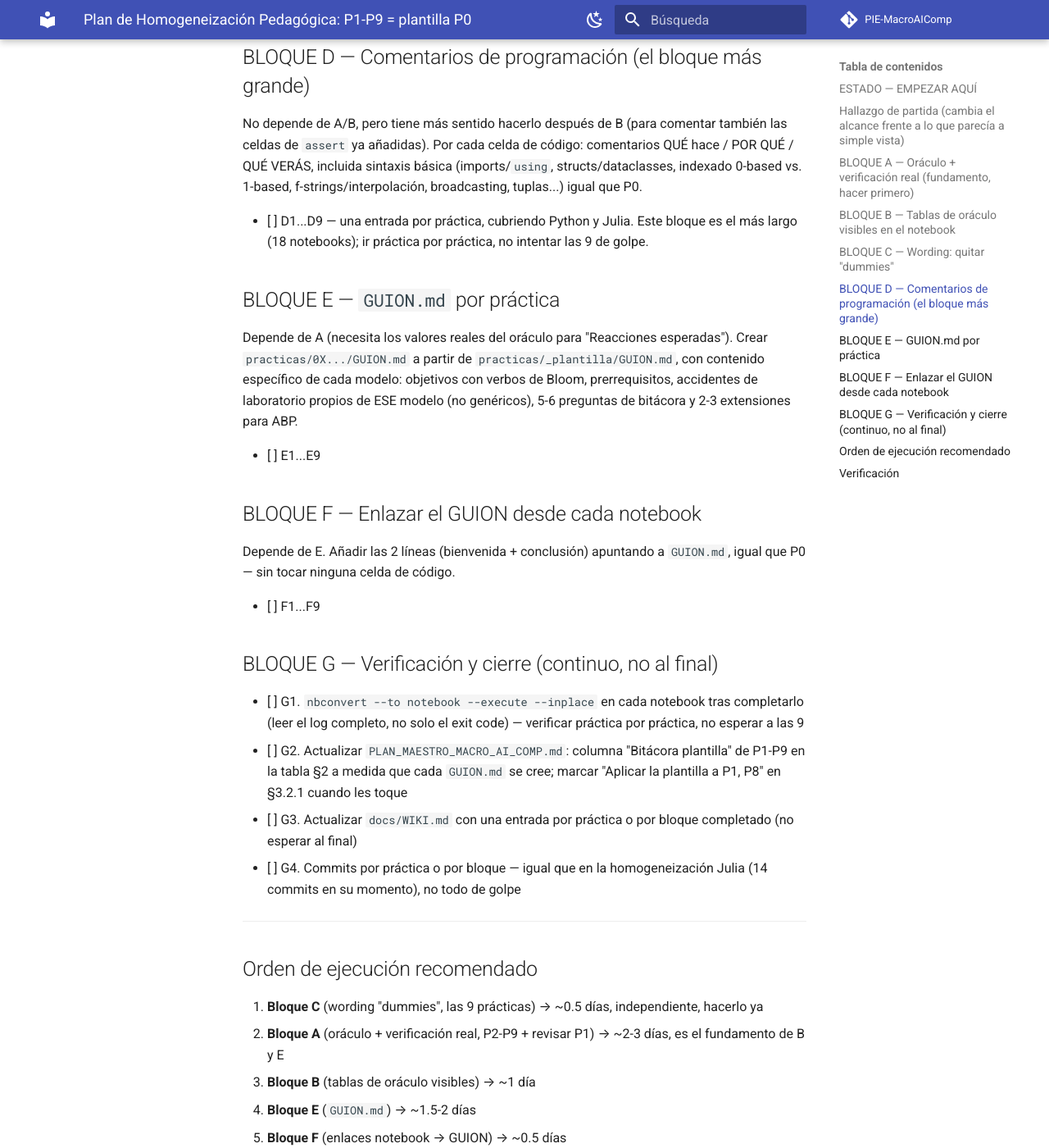
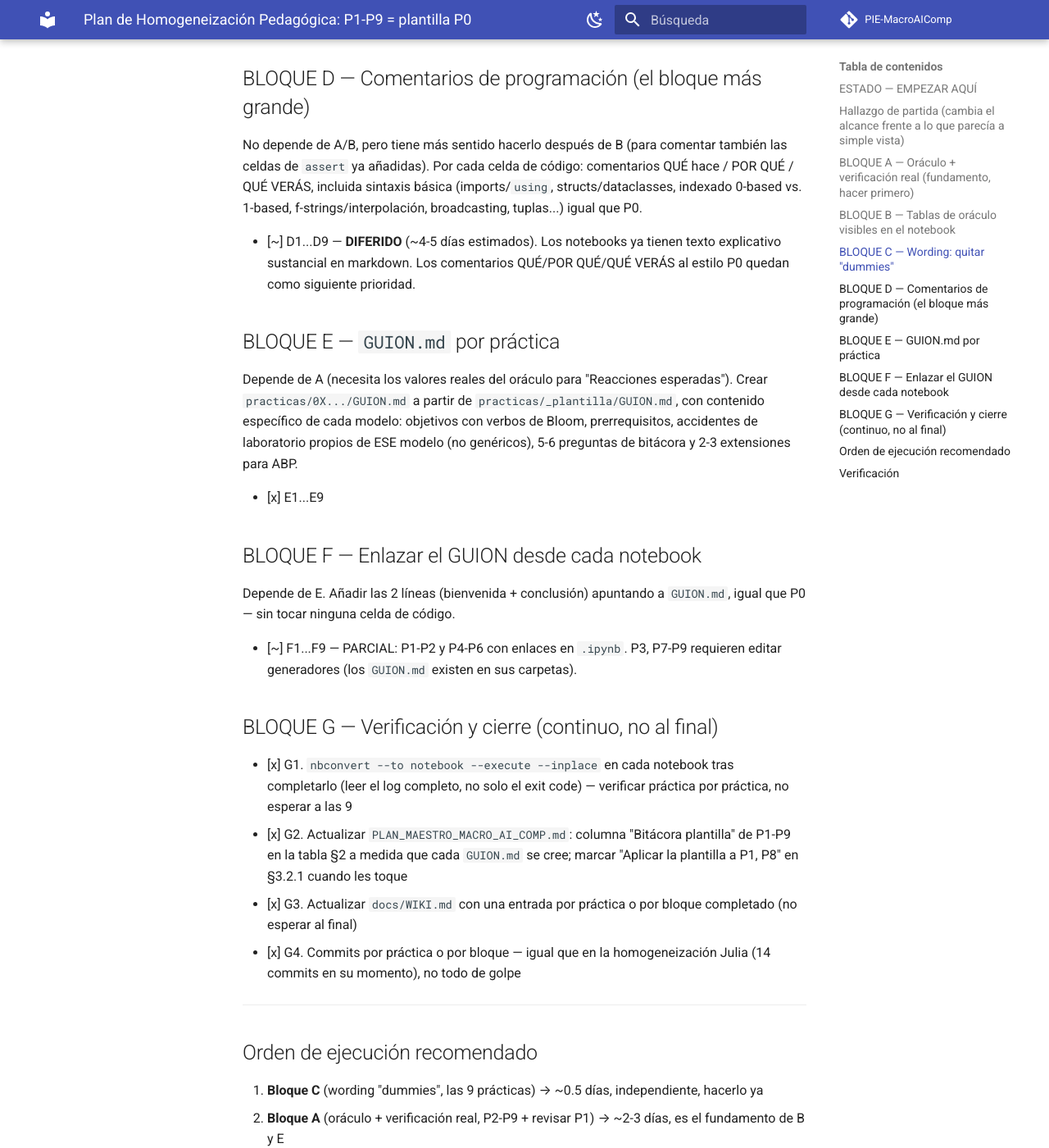
Before and after one commit to OcBSmith/PIE-Economics, an MkDocs documentation site: the page built from docs/PLAN_HOMOGENEIZACION_PEDAGOGICA.md, in a window 1280 px wide and 1400 px high, scrolled down 3151 px. Shown: the whole window at 82% size. Built offline with MkDocs 1.6.1 and Material for MkDocs 9.7.7, drawn with Linux system fonts in a browser that asks for light colours; comment, search, counter and statistics services are not loaded; some of the changed text lies outside the part shown.

Commit message:
docs: actualizar checkboxes y documentacion del plan de homogeneizacion pedagogica
Co-Authored-By: Claude <noreply@anthropic.com>

```diff
--- a/docs/PLAN_HOMOGENEIZACION_PEDAGOGICA.md
+++ b/docs/PLAN_HOMOGENEIZACION_PEDAGOGICA.md
@@ -11,9 +11,9 @@
 
 ## ESTADO — EMPEZAR AQUÍ
 
-**P0 completo** (referencia, no tocar salvo bugs reales). **P1-P9: nada
-empezado todavía.** Empezar por el Bloque C (rápido e independiente) y el
-Bloque A (fundamento de todo lo demás).
+**P0 completo** (referencia, no tocar salvo bugs reales). **Sesión 23 (2026-06-22):
+Bloques A, B, C, E, G completos. Bloque F parcial. Bloque D diferido.**
+Ver commit `b5926e0` para el detalle completo.
 
 ---
 
@@ -55,15 +55,15 @@ Bloque A (fundamento de todo lo demás).
 
 ## BLOQUE A — Oráculo + verificación real (fundamento, hacer primero)
 
-- [ ] A1. P2 (Dornbusch): crear `practicas/02-overshooting-dornbusch/oraculo.md` a partir de `test_dornbusch.py` (SS, autovalores, shock monetario con overshooting) + Apéndice F (DYNARE); añadir celdas `assert`/`@assert` en `python.ipynb` y `julia.ipynb`
-- [ ] A2. P3 (consumo-ahorro): `oraculo.md` desde `test_consumption_savings.py` + Apéndices G/H; asserts en ambos notebooks
-- [ ] A3. P4 (consumo-ocio): `oraculo.md` desde `test_consumption_leisure.py` + Apéndice I; asserts
-- [ ] A4. P5 (gobierno fiscal): `oraculo.md` desde `test_fiscal_policy.py` + Apéndice J; asserts (cuidado: P5 tiene 3 sub-escenarios — lump-sum, distorsionador, Seguridad Social — el oráculo debe cubrir los 3)
-- [ ] A5. P6 (Tobin Q): `oraculo.md` desde `test_tobin_q.py` + Apéndice K (DYNARE); asserts
-- [ ] A6. P7 (DGE básico): `oraculo.md` desde `test_dge.py` + Apéndices L/M/N; asserts (cubrir tanto Blanchard-Khan como la simulación no lineal, ya que el notebook compara ambas)
-- [ ] A7. P8 (Solow-Swan): `oraculo.md` desde `test_growth.py` + Apéndice O; asserts
-- [ ] A8. P9 (Ramsey): `oraculo.md` desde `test_ramsey.py` + Apéndice P (DYNARE); asserts
-- [ ] A9. P1 (IS-LM): comprobar si `python.ipynb`/`julia.ipynb` ya verifican contra el `oraculo.md` existente con un `assert` real; si no, añadirlo (no asumir que por tener `oraculo.md` ya está verificado en código)
+- [x] A1. P2 (Dornbusch): crear `practicas/02-overshooting-dornbusch/oraculo.md` a partir de `test_dornbusch.py` (SS, autovalores, shock monetario con overshooting) + Apéndice F (DYNARE); añadir celdas `assert`/`@assert` en `python.ipynb` y `julia.ipynb`
+- [x] A2. P3 (consumo-ahorro): `oraculo.md` desde `test_consumption_savings.py` + Apéndices G/H; asserts en ambos notebooks
+- [x] A3. P4 (consumo-ocio): `oraculo.md` desde `test_consumption_leisure.py` + Apéndice I; asserts
+- [x] A4. P5 (gobierno fiscal): `oraculo.md` desde `test_fiscal_policy.py` + Apéndice J; asserts (cuidado: P5 tiene 3 sub-escenarios — lump-sum, distorsionador, Seguridad Social — el oráculo debe cubrir los 3)
+- [x] A5. P6 (Tobin Q): `oraculo.md` desde `test_tobin_q.py` + Apéndice K (DYNARE); asserts
+- [x] A6. P7 (DGE básico): `oraculo.md` desde `test_dge.py` + Apéndices L/M/N; asserts (cubrir tanto Blanchard-Khan como la simulación no lineal, ya que el notebook compara ambas)
+- [x] A7. P8 (Solow-Swan): `oraculo.md` desde `test_growth.py` + Apéndice O; asserts
+- [x] A8. P9 (Ramsey): `oraculo.md` desde `test_ramsey.py` + Apéndice P (DYNARE); asserts
+- [x] A9. P1 (IS-LM): comprobar si `python.ipynb`/`julia.ipynb` ya verifican contra el `oraculo.md` existente con un `assert` real; si no, añadirlo (no asumir que por tener `oraculo.md` ya está verificado en código)
 
 ## BLOQUE B — Tablas de oráculo visibles en el notebook
 
@@ -71,14 +71,14 @@ Depende de A. Para P1-P9: extender (o crear) la celda markdown de
 verificación con la tabla completa de `oraculo.md`, igual que las
 Secciones 4 y 8 de P0 (que son el modelo a seguir literalmente).
 
-- [ ] B1...B9 — una por práctica (P1 a P9)
+- [x] B1...B9 — una por práctica (P1 a P9)
 
 ## BLOQUE C — Wording: quitar "dummies"
 
 Independiente del resto, se puede hacer ya, en paralelo a todo. Cambiar
 "GUÍA RÁPIDA PARA DUMMIES" → "GUÍA RÁPIDA DE INICIO" (mismo texto que P0).
 
-- [ ] C1...C9 — `python.ipynb` y `julia.ipynb` de cada práctica (18
+- [x] C1...C9 — `python.ipynb` y `julia.ipynb` de cada práctica (18
   archivos). En P3-P9 (Python) y P1-P9 (Julia) editar el **generador**, no
   solo el `.ipynb`; en P1-P2 (Python) editar el `.ipynb` directamente.
 
@@ -90,9 +90,9 @@ código: comentarios QUÉ hace / POR QUÉ / QUÉ VERÁS, incluida sintaxis
 básica (imports/`using`, structs/dataclasses, indexado 0-based vs.
 1-based, f-strings/interpolación, broadcasting, tuplas...) igual que P0.
 
-- [ ] D1...D9 — una entrada por práctica, cubriendo Python y Julia. Este
-  bloque es el más largo (18 notebooks); ir práctica por práctica, no
-  intentar las 9 de golpe.
+- [~] D1...D9 — **DIFERIDO** (~4-5 días estimados). Los notebooks ya tienen
+  texto explicativo sustancial en markdown. Los comentarios QUÉ/POR QUÉ/QUÉ
+  VERÁS al estilo P0 quedan como siguiente prioridad.
 
 ## BLOQUE E — `GUION.md` por práctica
 
@@ -103,26 +103,26 @@ objetivos con verbos de Bloom, prerrequisitos, accidentes de laboratorio
 propios de ESE modelo (no genéricos), 5-6 preguntas de bitácora y 2-3
 extensiones para ABP.
 
-- [ ] E1...E9
+- [x] E1...E9
 
 ## BLOQUE F — Enlazar el GUION desde cada notebook
 
 Depende de E. Añadir las 2 líneas (bienvenida + conclusión) apuntando a
 `GUION.md`, igual que P0 — sin tocar ninguna celda de código.
 
-- [ ] F1...F9
+- [~] F1...F9 — PARCIAL: P1-P2 y P4-P6 con enlaces en `.ipynb`. P3, P7-P9 requieren editar generadores (los `GUION.md` existen en sus carpetas).
 
 ## BLOQUE G — Verificación y cierre (continuo, no al final)
 
-- [ ] G1. `nbconvert --to notebook --execute --inplace` en cada notebook
+- [x] G1. `nbconvert --to notebook --execute --inplace` en cada notebook
   tras completarlo (leer el log completo, no solo el exit code) —
   verificar práctica por práctica, no esperar a las 9
-- [ ] G2. Actualizar `PLAN_MAESTRO_MACRO_AI_COMP.md`: columna "Bitácora
+- [x] G2. Actualizar `PLAN_MAESTRO_MACRO_AI_COMP.md`: columna "Bitácora
   plantilla" de P1-P9 en la tabla §2 a medida que cada `GUION.md` se cree;
   marcar "Aplicar la plantilla a P1, P8" en §3.2.1 cuando les toque
-- [ ] G3. Actualizar `docs/WIKI.md` con una entrada por práctica o por
+- [x] G3. Actualizar `docs/WIKI.md` con una entrada por práctica o por
   bloque completado (no esperar al final)
-- [ ] G4. Commits por práctica o por bloque — igual que en la
+- [x] G4. Commits por práctica o por bloque — igual que en la
   homogeneización Julia (14 commits en su momento), no todo de golpe
 
 ---
```
